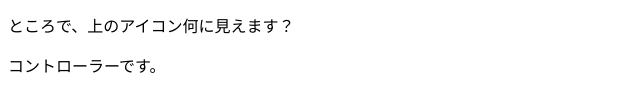
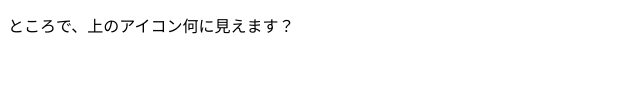
Before and after one commit to Kashioyuta/www, a plain HTML site: page index.html in a window 1280 px wide. Shown: the part 470-582 px from the top of the page, without its empty margins (0-640 px from the left). Drawn offline with Linux system fonts and the light colour scheme.

Commit message:
Update index.html

```diff
--- a/index.html
+++ b/index.html
@@ -11,5 +11,4 @@
   <p>いろんなジャンルのゲームをやっています・・・・・</p>
   <p>好きな食べ物はうどんです。</p>
   <p>ところで、上のアイコン何に見えます？</p>
-  <p>コントローラーです。</p>
 </header>
```
